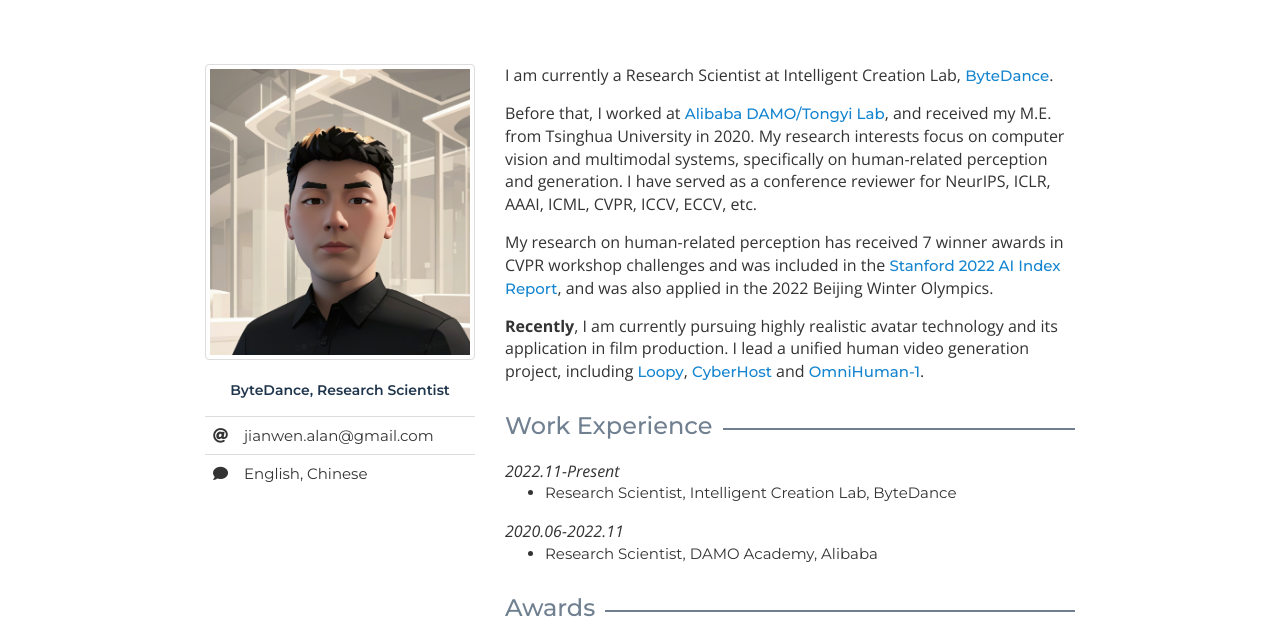
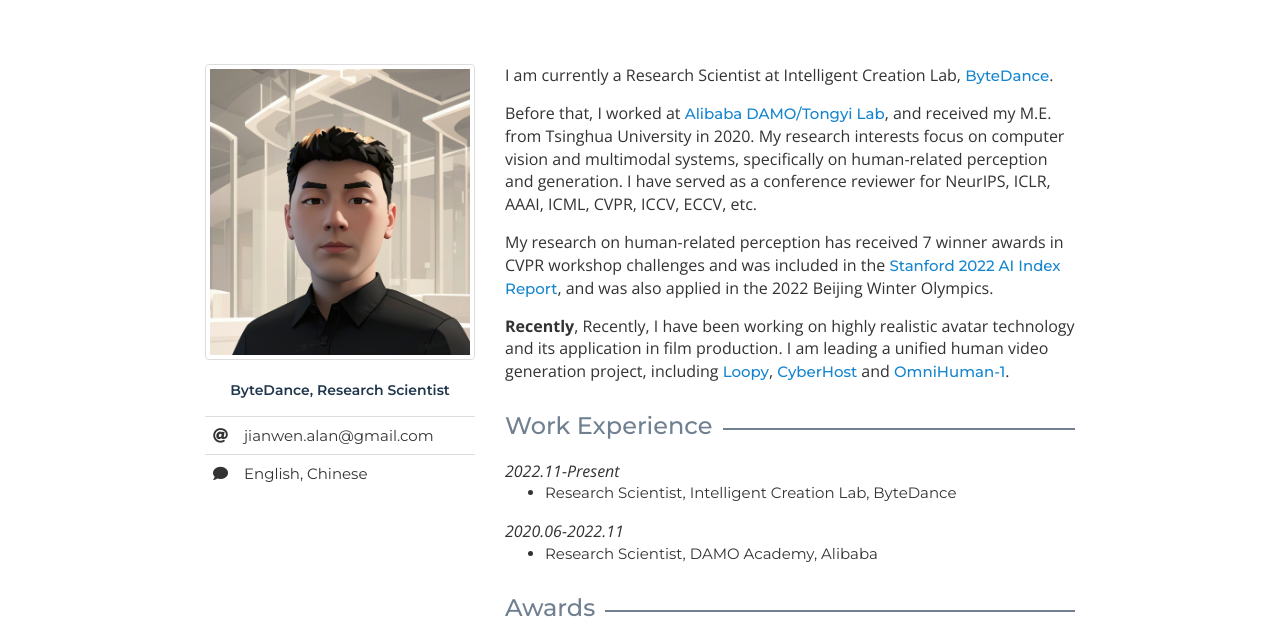
Before and after one commit to jianwenjiang/jianwenjiang.github.io, a plain HTML site: page index.html in a window 1280 px wide. Shown: the part 83-722 px from the top of the page. Drawn offline with nearby package versions, Linux system fonts and the light colour scheme; some icons are missing.

Commit message:
Update index.html

```diff
--- a/index.html
+++ b/index.html
@@ -104,7 +104,7 @@
         </div>
         <p></p>
         <div align="left">
-        <b>Recently</b>, I am currently pursuing highly realistic avatar technology and its application in film production. I lead a unified human video generation project, including <a href="https://loopyavatar.github.io/">Loopy</a>, <a href="http://cyberhost.github.io/">CyberHost</a> and <a href="https://omnihuman-lab.github.io/">OmniHuman-1</a>.
+        <b>Recently</b>, Recently, I have been working on highly realistic avatar technology and its application in film production. I am leading a unified human video generation project, including <a href="https://loopyavatar.github.io/">Loopy</a>, <a href="http://cyberhost.github.io/">CyberHost</a> and <a href="https://omnihuman-lab.github.io/">OmniHuman-1</a>.
 
 
         </div>
```
